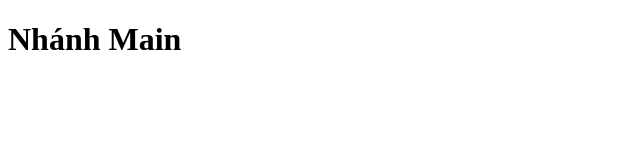
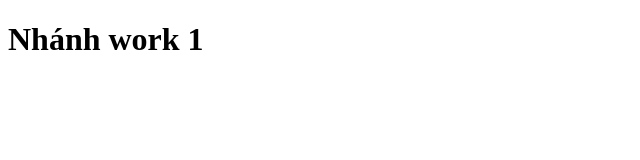
Before and after one commit to thanhtrucNG/du-an-5, a plain HTML site: page index.html in a window 1280 px wide. Shown: the full height of the page, 0-640 px from the left. Drawn offline with Linux system fonts and the light colour scheme.

Commit message:
1. work 1 commit lan 1

```diff
--- a/index.html
+++ b/index.html
@@ -6,6 +6,6 @@
     <title>Git Branch</title>
   </head>
   <body>
-    <h1>Nhánh Main</h1>
+    <h1>Nhánh work 1</h1>
   </body>
 </html>
```
